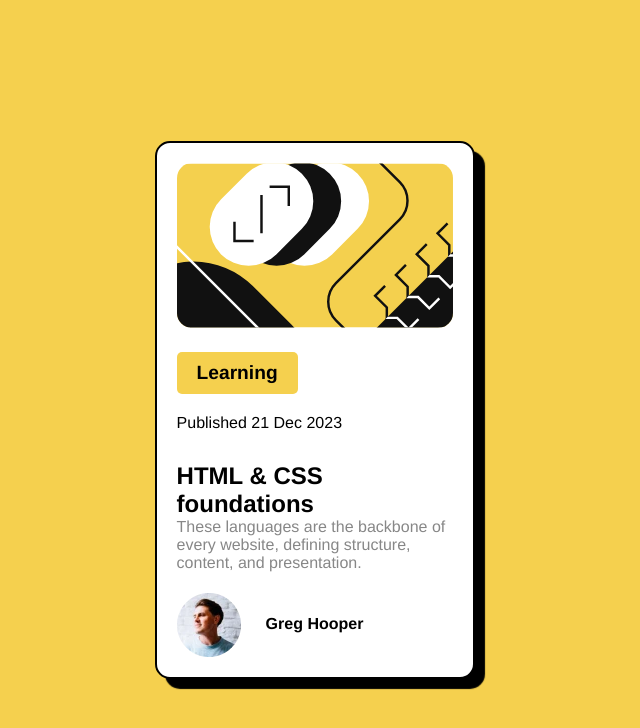
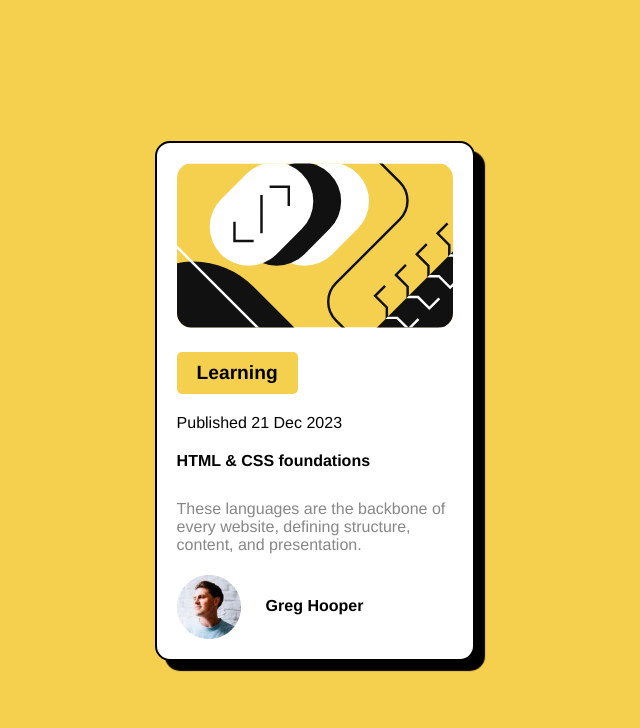
Before and after one commit to reynatojunior/blog-preview, a plain HTML site: page index.html in a window 1280 px wide. Shown: the whole page, without its empty margins (319-959 px from the left). Drawn offline with Linux system fonts and the light colour scheme.

Commit message:
Updade Active states

```diff
--- a/css/styles.css
+++ b/css/styles.css
@@ -37,11 +37,20 @@ body {
     padding: 10px 20px;
 }
 .date{
-    margin-bottom: 30px;
+    margin-bottom: 20px;
+}
+.title{
+    color: black;
+    font-weight: bold;
+    text-decoration: none;
+    }
+.title:hover{
+    color: #f5d04e;
 }
 .description{
     color: #878787;
     margin-bottom: 20px;
+    margin-top: 30px;
 }
 .profile {
     display: flex;
--- a/index.html
+++ b/index.html
@@ -19,7 +19,7 @@
     <div class="content">
       <button class="btn">Learning</button>
       <p class="date"> Published 21 Dec 2023</p>
-      <h2> HTML & CSS foundations</h2>
+      <a href="#" class="title" >HTML & CSS foundations </a>
       <p class="description"> These languages are the backbone of every website, defining structure, content, and
         presentation.</p>
     </div>
```
